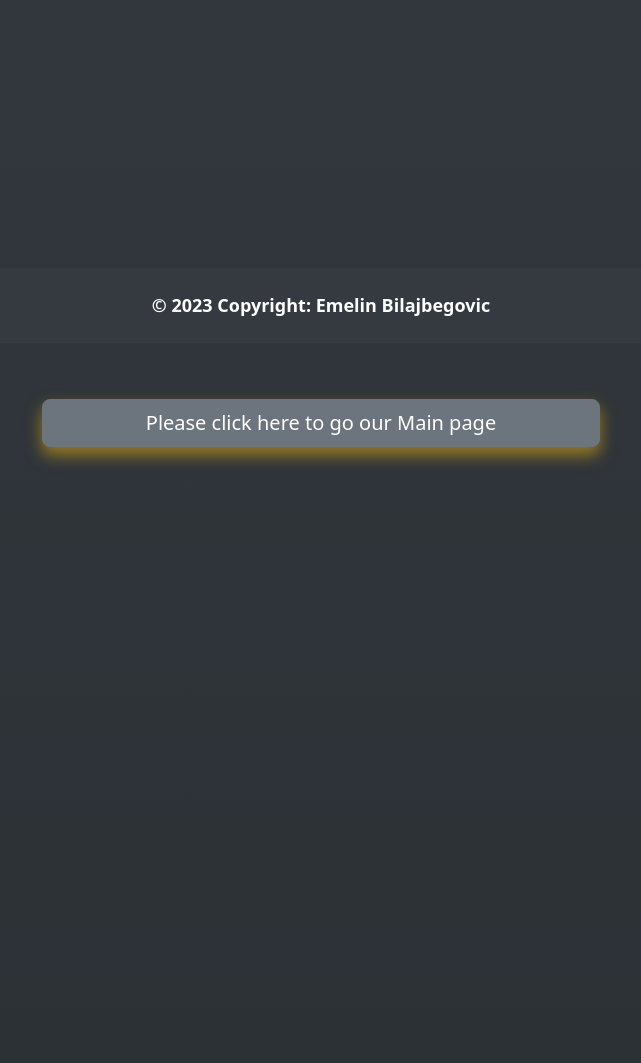
After one commit to Bilajbeg/BE19_CR6_EMELIN_BILAJBEGOVIC, a Symfony app: template templates/static/index.html.twig in a window 1280 px wide. The commit adds this page. Shown: the part 457-1520 px from the top of the page, without its empty margins (319-960 px from the left). Run offline with Twig, Linux system fonts and the light colour scheme; the template is opened without the code that fills it, so the values that code supplies are empty; some libraries are stand-ins or nearby versions; some web fonts are replaced.

Commit message:
project finished

```diff
--- a/src/Controller/EventController.php
+++ b/src/Controller/EventController.php
@@ -85,9 +85,12 @@ class EventController extends AbstractController
     {
         $events = $eventRepository->findBy(['type' => $type]);
         $template = match ($type) {
+            'music' => 'event/music.html.twig',
             'sport' => 'event/sport.html.twig',
             'movie' => 'event/movie.html.twig',
             'theater' => 'event/theater.html.twig',
+            'operette' => 'event/operette.html.twig',
+            'fun' => 'event/fun.html.twig',
             default => 'event/index.html.twig',
         };
         return $this->render($template, [
--- a/templates/component/navbar.html.twig
+++ b/templates/component/navbar.html.twig
@@ -1,6 +1,6 @@
 <nav class="navbar navbar-expand-lg custom-navbar">
     <div class="container-fluid">
-        <a class="navbar-brand" href="#">Events 🤘</a>
+        <a class="navbar-brand" href="/event">Events 🤘</a>
         <button class="navbar-toggler" type="button" data-bs-toggle="collapse" data-bs-target="#navbarSupportedContent"
             aria-controls="navbarSupportedContent" aria-expanded="false" aria-label="Toggle navigation">
             <span class="navbar-toggler-icon"></span>
@@ -8,7 +8,7 @@
         <div class="collapse navbar-collapse" id="navbarSupportedContent">
             <ul class="navbar-nav me-auto mb-2 mb-lg-0">
                 <li class="nav-item">
-                    <a class="nav-link active" aria-current="page" href="/event/">Home</a>
+                    <a class="nav-link active" aria-current="page" href="/event">Home</a>
                 </li>
                 <li class="nav-item dropdown">
                     <a class="nav-link dropdown-toggle" href="#" role="button" data-bs-toggle="dropdown"
--- a/templates/event/index.html.twig
+++ b/templates/event/index.html.twig
@@ -20,6 +20,7 @@
                           <hr>
                           <a href="{{ path('app_event_show', {'id': event.id}) }}" class="btn btn-success">Details</a>
                           <a href="{{ path('app_event_edit', {'id': event.id}) }}" class="btn btn-warning">Edit</a>
+                          {{ include('event/_delete_form.html.twig') }}
                         </div>
                       </div>
 
--- a/templates/event/operette.html.twig
+++ b/templates/event/operette.html.twig
@@ -24,7 +24,6 @@
                         </div>
                       </div>
 
-
                     {% else %}
                     <tr>
                         <td colspan="11">no records found</td>
--- a/templates/event/sport.html.twig
+++ b/templates/event/sport.html.twig
@@ -14,7 +14,6 @@
                         <div class="card-body">
                           <h5 class="card-title">{{ event.name }}</h5>
                           <hr>
-                          {# <p class="card-text"><span>Description:</span><br> {{ event.description }}</p> #}
                           <p class="card-text"><span>📅:</span> {{ event.dateTime ? event.dateTime|date('Y-m-d ⏳: H:i:s') : '' }}</p>
                           <p class="card-text"><span>Type:</span> {{ event.type }}</p>
                           <hr>
--- /dev/null
+++ b/templates/static/index.html.twig
@@ -0,0 +1,12 @@
+{% extends 'base.html.twig' %}
+
+{% block title %}Static Page{% endblock %}
+
+{% block body %}
+
+
+    <div class="container d-flex justify-content-center align-items-center" style="min-height: 100vh;">
+        <a class="btn btn-secondary btn-lg col-6" href="{{ path('app_event_index') }}" style="box-shadow: 0 0.5rem 1rem rgba(255, 193, 7, 0.5);">Please click here to go our Main page</a>
+    </div>
+
+{% endblock %}
```
Also changed, not shown: src/Controller/StaticController.php (added, +18 -0 lines).
